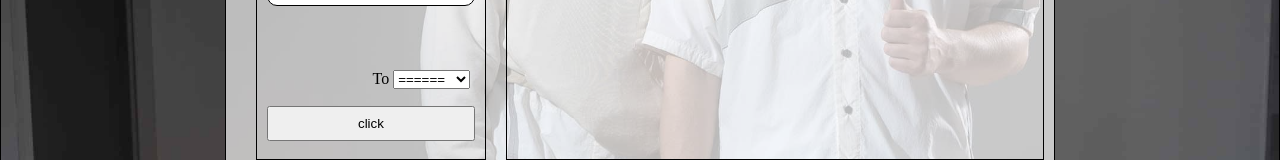
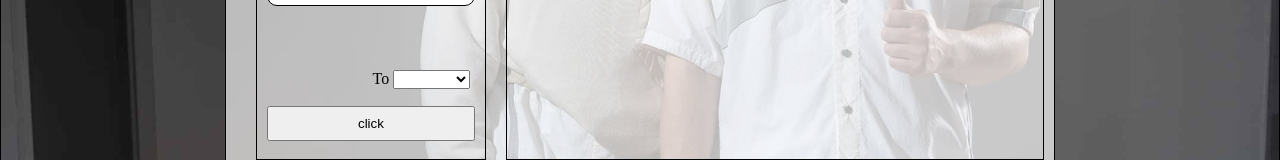
Before and after one commit to aotoyae/fan-letter-app-login, a React (Create React App) app: page /member/jonathan in a window 1280 px wide. Shown: the part 500-660 px from the top of the page. Built offline with nearby package versions, Linux system fonts and the light colour scheme.

Commit message:
fix: option 기본값 현재 페이지의 member 로 변경

```diff
--- a/src/components/Form.jsx
+++ b/src/components/Form.jsx
@@ -113,7 +113,7 @@ function Form() {
         <StLabel>To </StLabel>
         <select defaultValue="base" onChange={(e) => setMember(e.target.value)}>
           <option value="base" disabled>
-            ======
+            {member}
           </option>
           <option value="mads">Mads</option>
           <option value="jonathan"> Jonathan</option>
```
